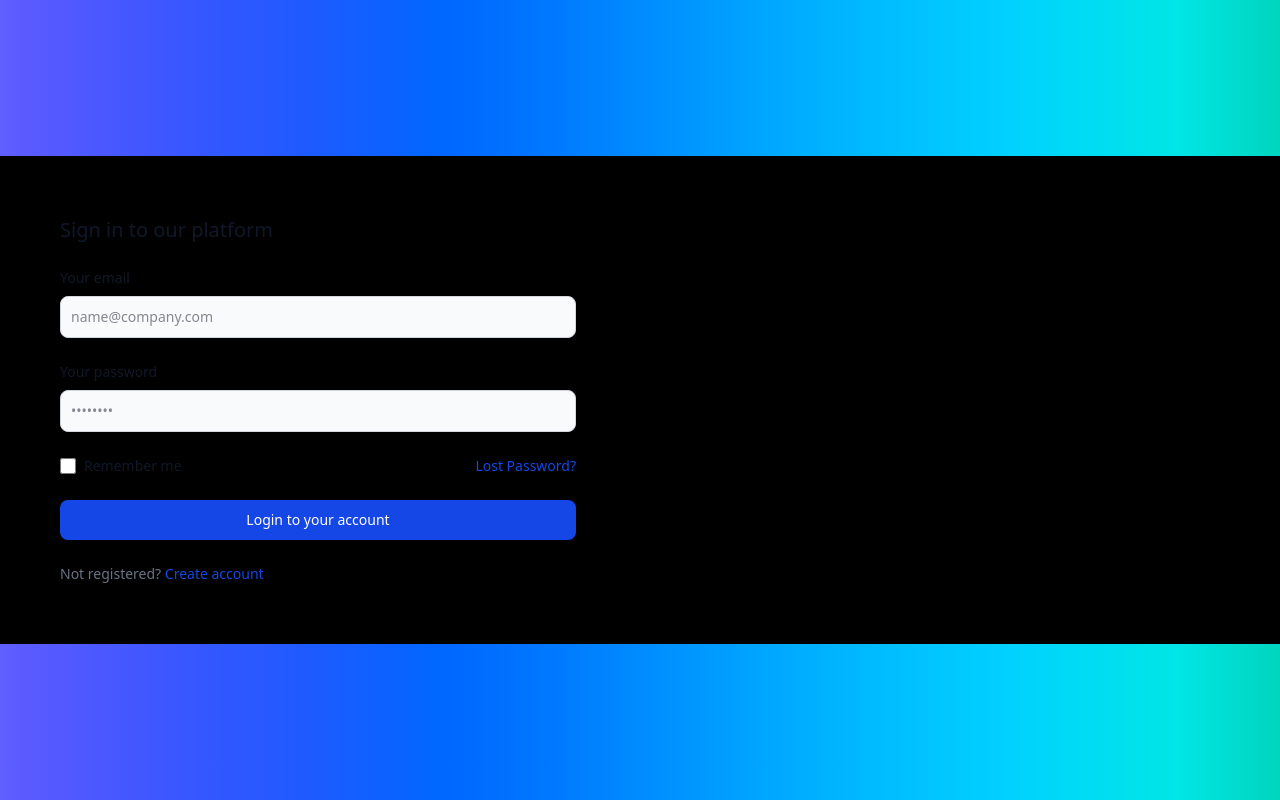
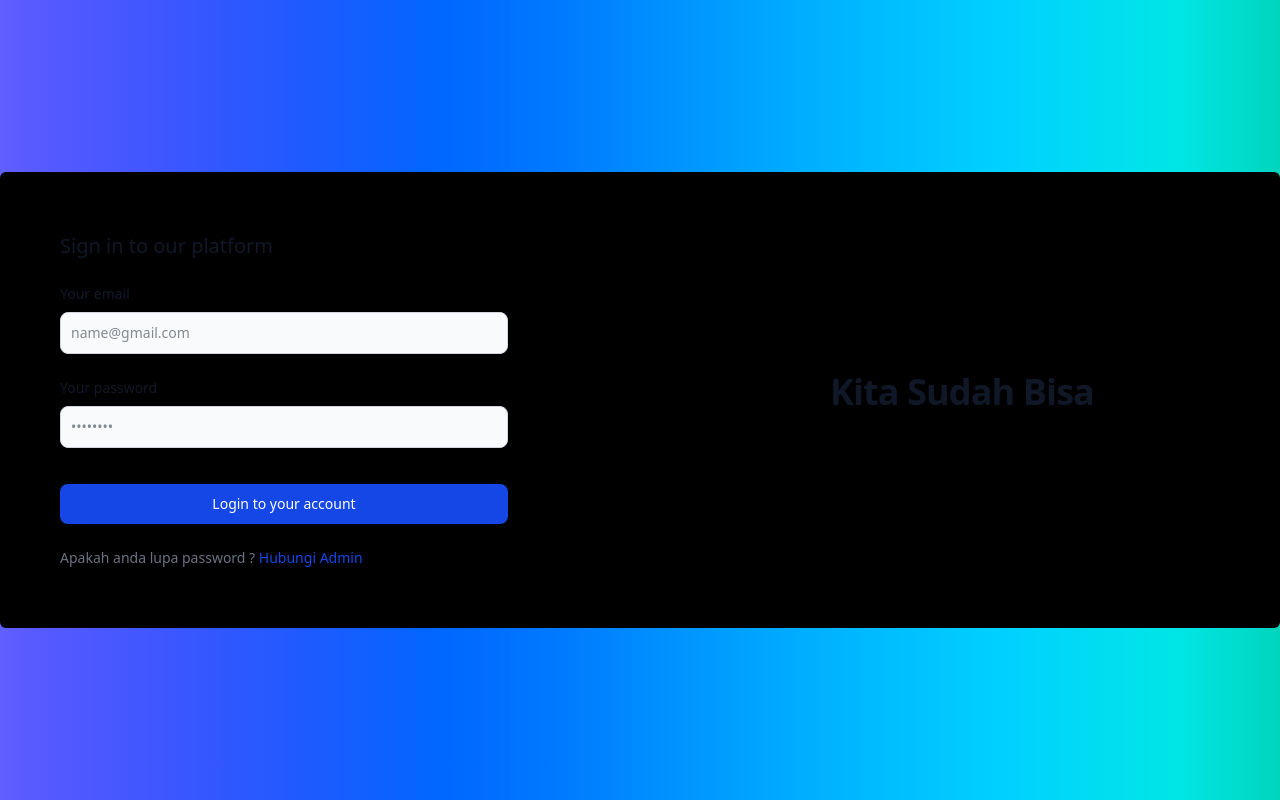
Before and after one commit to ravel28/vite-vue3-kitasudahbisa-frontend, a Vue app: page / in a window 1280 px wide. Built offline with nearby package versions, Linux system fonts and the light colour scheme.

Commit message:
[update] fiixng width container login

```diff
--- a/src/views/HomePage.vue
+++ b/src/views/HomePage.vue
@@ -3,36 +3,26 @@
 
 <template>
     <div class="body w-screen flex justify-center items-center h-screen bg-linear-to-r/hsl from-indigo-500 to-teal-400">
-        <!-- <div class = 'container w-5/6'>
-            <h1 class = 'mb-4 font-extrabold tracking-tight text-gray-900 md:text-4xl lg:text-4xl text-center'>Kita Sudah Bisa</h1>
-            <p>Lorem ipsum dolor sit amet consectetur adipisicing elit. Facere, laboriosam voluptas accusamus voluptates tempora enim accusantium, sint laudantium explicabo totam doloremque soluta eligendi velit perferendis nam iure sunt error commodi!</p>
-        </div> -->
-        <div class="container grid grid-cols-2 bg-black gap-2">
+        <div class="container grid grid-cols-2 bg-black gap-2 rounded-md w-7xl">
             <div class="form-login p-15">
-                <form class="space-y-6" action="#">
+                <form class="space-y-6 w-md" action="#">
                     <h5 class="text-xl font-medium text-gray-900 dark:text-white">Sign in to our platform</h5>
                     <div>
                         <label for="email" class="block mb-2 text-sm font-medium text-gray-900 dark:text-white">Your email</label>
-                        <input type="email" name="email" id="email" class="bg-gray-50 border border-gray-300 text-gray-900 text-sm rounded-lg focus:ring-blue-500 focus:border-blue-500 block w-full p-2.5 dark:bg-gray-600 dark:border-gray-500 dark:placeholder-gray-400 dark:text-white" placeholder="name@company.com" required />
+                        <input type="email" name="email" id="email" class="bg-gray-50 border border-gray-300 text-gray-900 text-sm rounded-lg focus:ring-blue-500 focus:border-blue-500 block w-full p-2.5 dark:bg-gray-600 dark:border-gray-500 dark:placeholder-gray-400 dark:text-white" placeholder="name@gmail.com" required />
                     </div>
                     <div>
                         <label for="password" class="block mb-2 text-sm font-medium text-gray-900 dark:text-white">Your password</label>
                         <input type="password" name="password" id="password" placeholder="••••••••" class="bg-gray-50 border border-gray-300 text-gray-900 text-sm rounded-lg focus:ring-blue-500 focus:border-blue-500 block w-full p-2.5 dark:bg-gray-600 dark:border-gray-500 dark:placeholder-gray-400 dark:text-white" required />
                     </div>
-                    <div class="flex items-start">
-                        <div class="flex items-start">
-                            <div class="flex items-center h-5">
-                                <input id="remember" type="checkbox" value="" class="w-4 h-4 border border-gray-300 rounded-sm bg-gray-50 focus:ring-3 focus:ring-blue-300 dark:bg-gray-700 dark:border-gray-600 dark:focus:ring-blue-600 dark:ring-offset-gray-800 dark:focus:ring-offset-gray-800" required />
-                            </div>
-                            <label for="remember" class="ms-2 text-sm font-medium text-gray-900 dark:text-gray-300">Remember me</label>
-                        </div>
-                        <a href="#" class="ms-auto text-sm text-blue-700 hover:underline dark:text-blue-500">Lost Password?</a>
-                    </div>
-                    <button type="submit" class="w-full text-white bg-blue-700 hover:bg-blue-800 focus:ring-4 focus:outline-none focus:ring-blue-300 font-medium rounded-lg text-sm px-5 py-2.5 text-center dark:bg-blue-600 dark:hover:bg-blue-700 dark:focus:ring-blue-800">Login to your account</button>
+                    <button type="submit" class="w-full text-white bg-blue-700 hover:bg-blue-800 focus:ring-4 focus:outline-none focus:ring-blue-300 font-medium rounded-lg text-sm px-5 py-2.5 text-center dark:bg-blue-600 dark:hover:bg-blue-700 dark:focus:ring-blue-800 mt-3">Login to your account</button>
                     <div class="text-sm font-medium text-gray-500 dark:text-gray-300">
-                        Not registered? <a href="#" class="text-blue-700 hover:underline dark:text-blue-500">Create account</a>
+                        Apakah anda lupa password ? <a href="#" class="text-blue-700 hover:underline dark:text-blue-500">Hubungi Admin</a>
                     </div>
                 </form>
+            </div>
+            <div class="catalog p-6 flex items-center justify-center">
+                <h1 class="mb-4 font-extrabold tracking-tight text-gray-900 md:text-4xl lg:text-4xl text-center">Kita Sudah Bisa</h1>
             </div>
         </div>
     </div>
```
